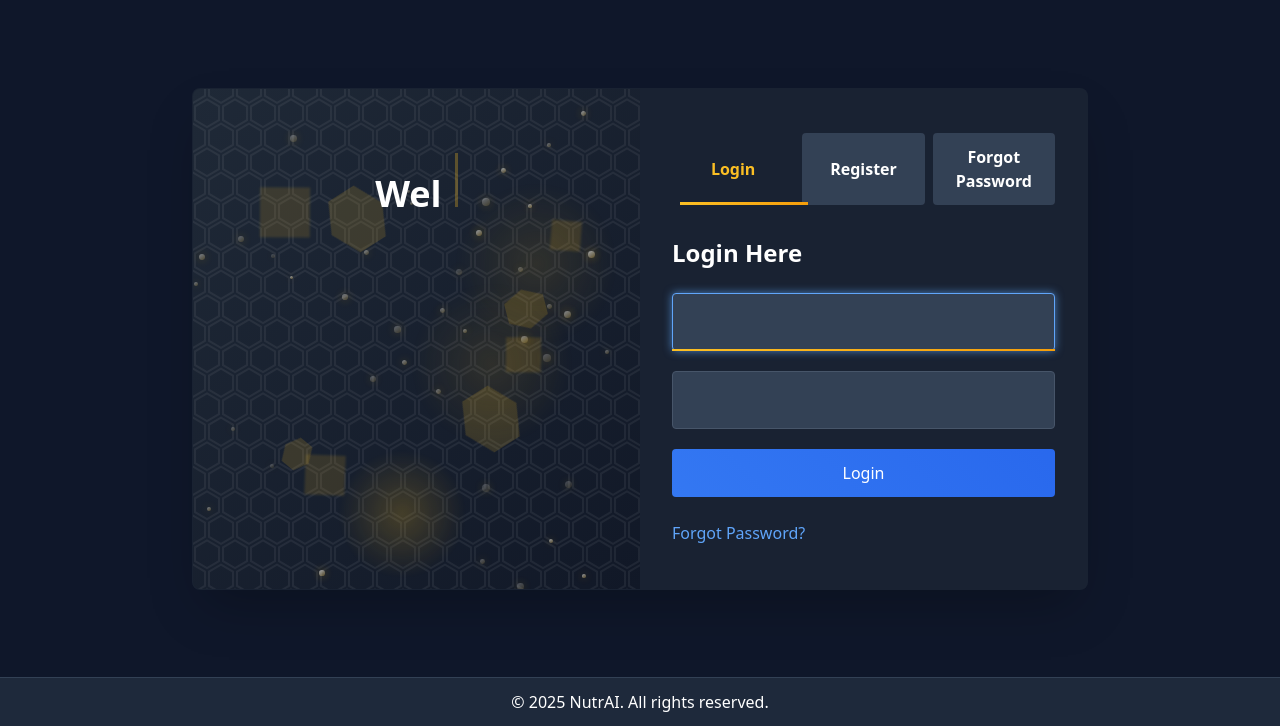
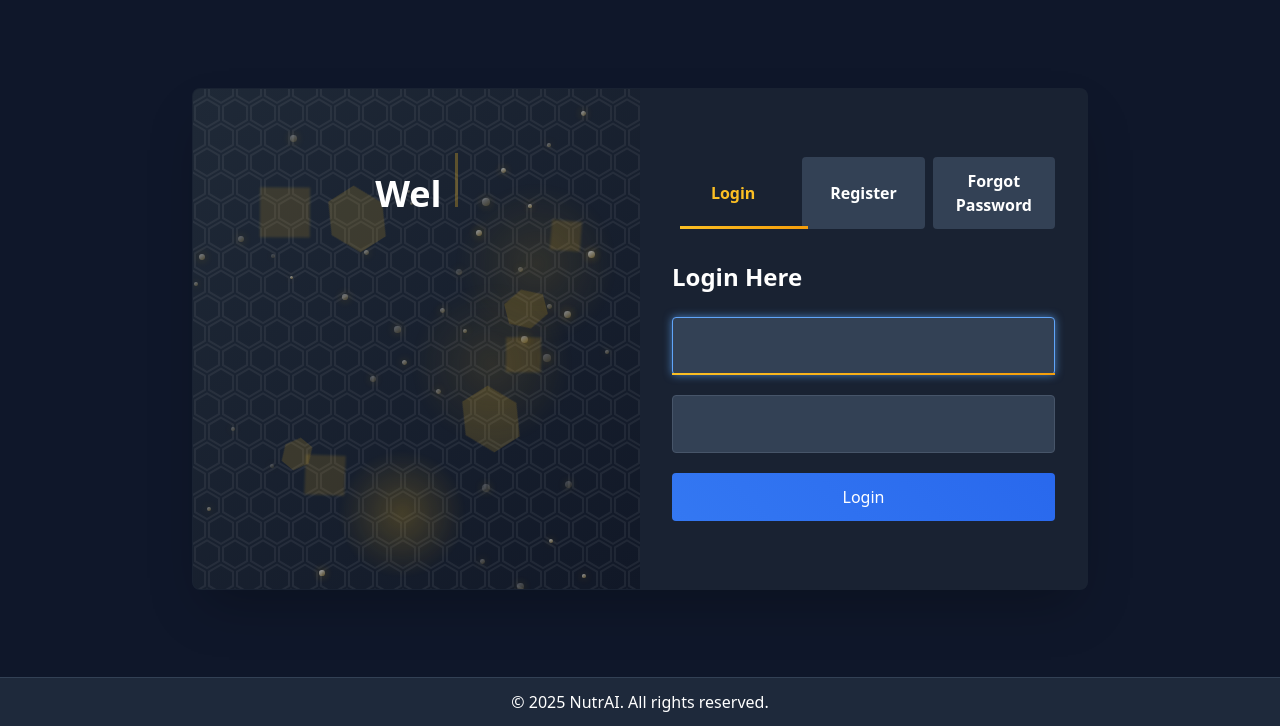
Before and after one commit to mishra1985/project15, a Django app: page /accounts/triple/ in a window 1280 px wide. Shown: the part 74-800 px from the top of the page. Run offline with Django 5.2, Linux system fonts and the light colour scheme; some libraries are stand-ins or nearby versions.

Commit message:
Update tripleforms.html

```diff
--- a/accounts/templates/accounts/tripleforms.html
+++ b/accounts/templates/accounts/tripleforms.html
@@ -285,9 +285,6 @@
               </div>
               <button type="submit" class="w-full py-3 rounded button-hover-effect">Login</button>
             </form>
-            <div class="mt-6">
-              <a href="#forgotForm" class="text-blue-400 hover:underline">Forgot Password?</a>
-            </div>
           </div>
           <div id="signupForm" class="form hidden">
             <h2 class="text-2xl font-bold mb-6">Sign Up Here</h2>
```
